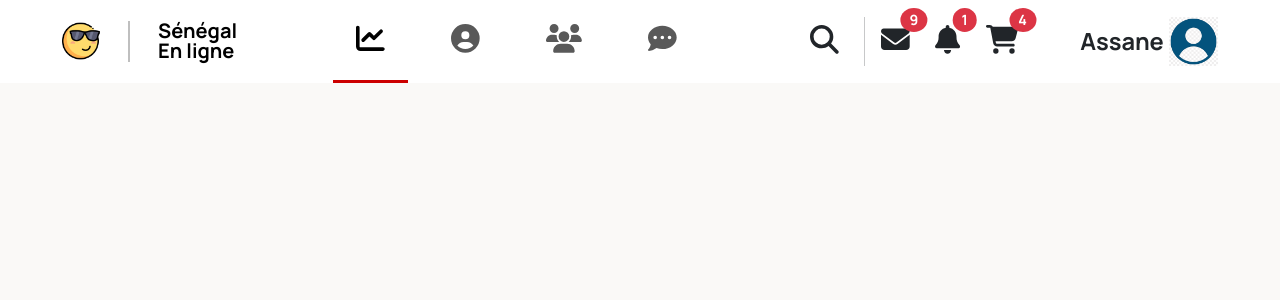
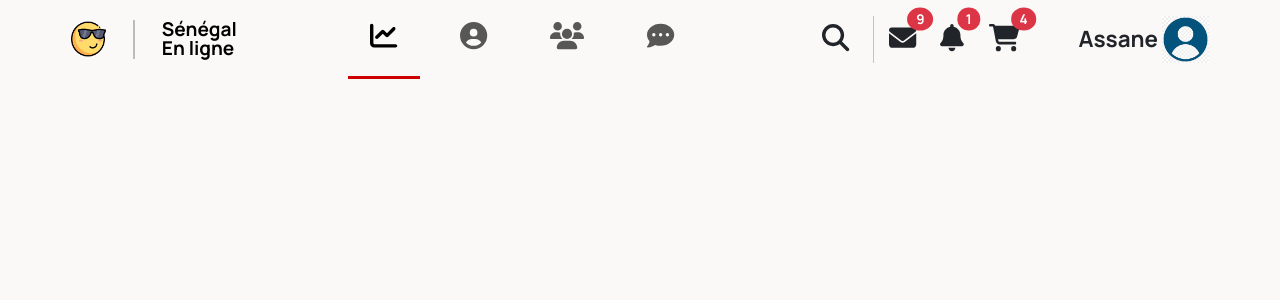
Before and after one commit to isyll/social-network, a Next.js app in the folder frontend/: page / in a window 1280 px wide. Shown: the top 300 px of the page. Built offline with nearby package versions, Linux system fonts and the light colour scheme.

Commit message:
change styles

```diff
--- a/frontend/app/components/navigation/navbar/index.tsx
+++ b/frontend/app/components/navigation/navbar/index.tsx
@@ -10,7 +10,7 @@ import Menu from './Menu'
 
 const NavBar = () => {
   return (
-    <Navbar expand="lg" className="bg-white navbar-light p-0">
+    <Navbar expand="lg" className="bg-light navbar-light p-0">
       <Container>
         <NavbarToggle aria-controls="basic-navbar-nav" />
         <NavbarCollapse id="basic-navbar-nav">
--- a/frontend/app/globals.scss
+++ b/frontend/app/globals.scss
@@ -9,7 +9,7 @@ $vr-border-width: 1.47px;
 @import '../fonts.css';
 
 body {
-  zoom: 118%;
+  zoom: 112%;
   background-color: var(--bs-light);
 }
 
```
